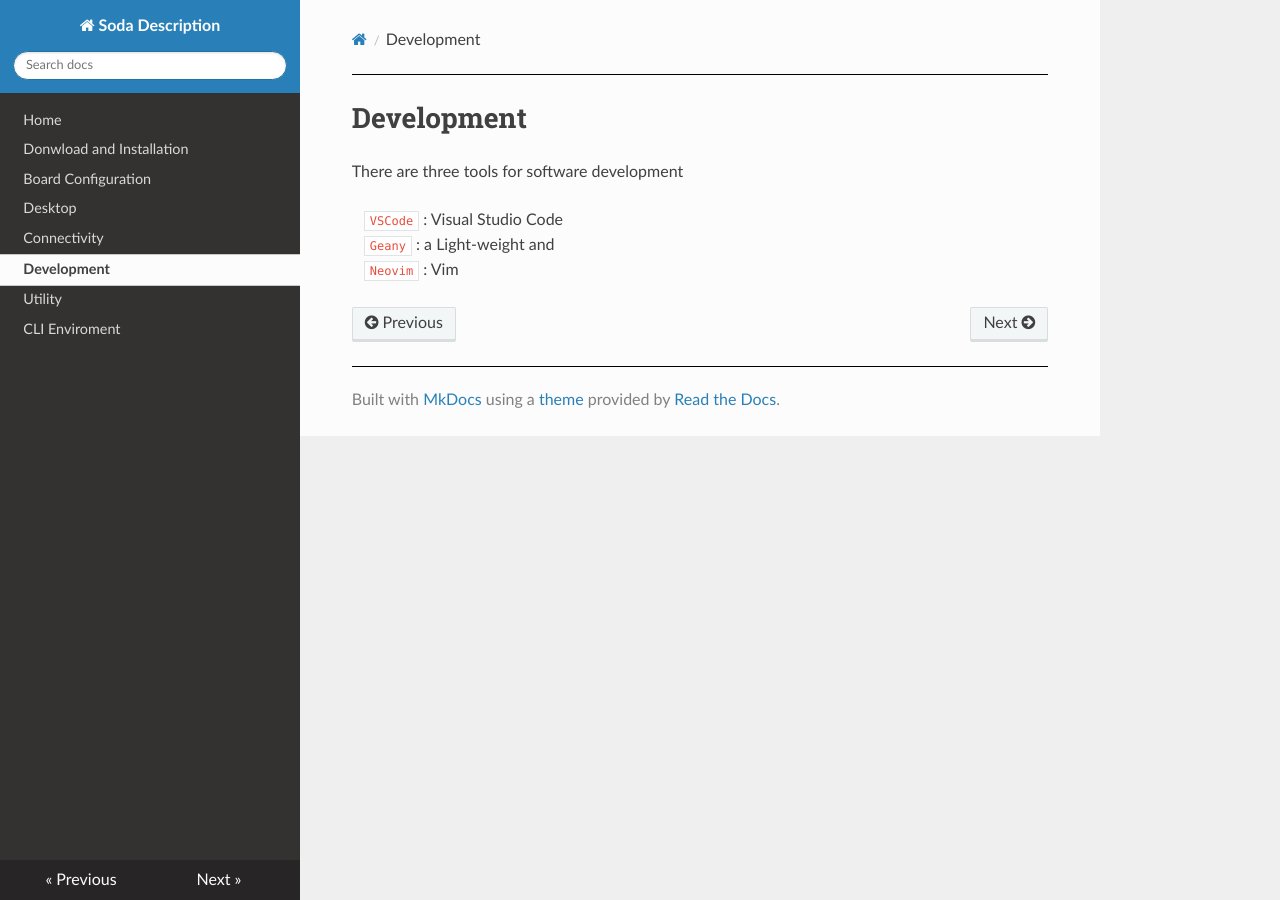
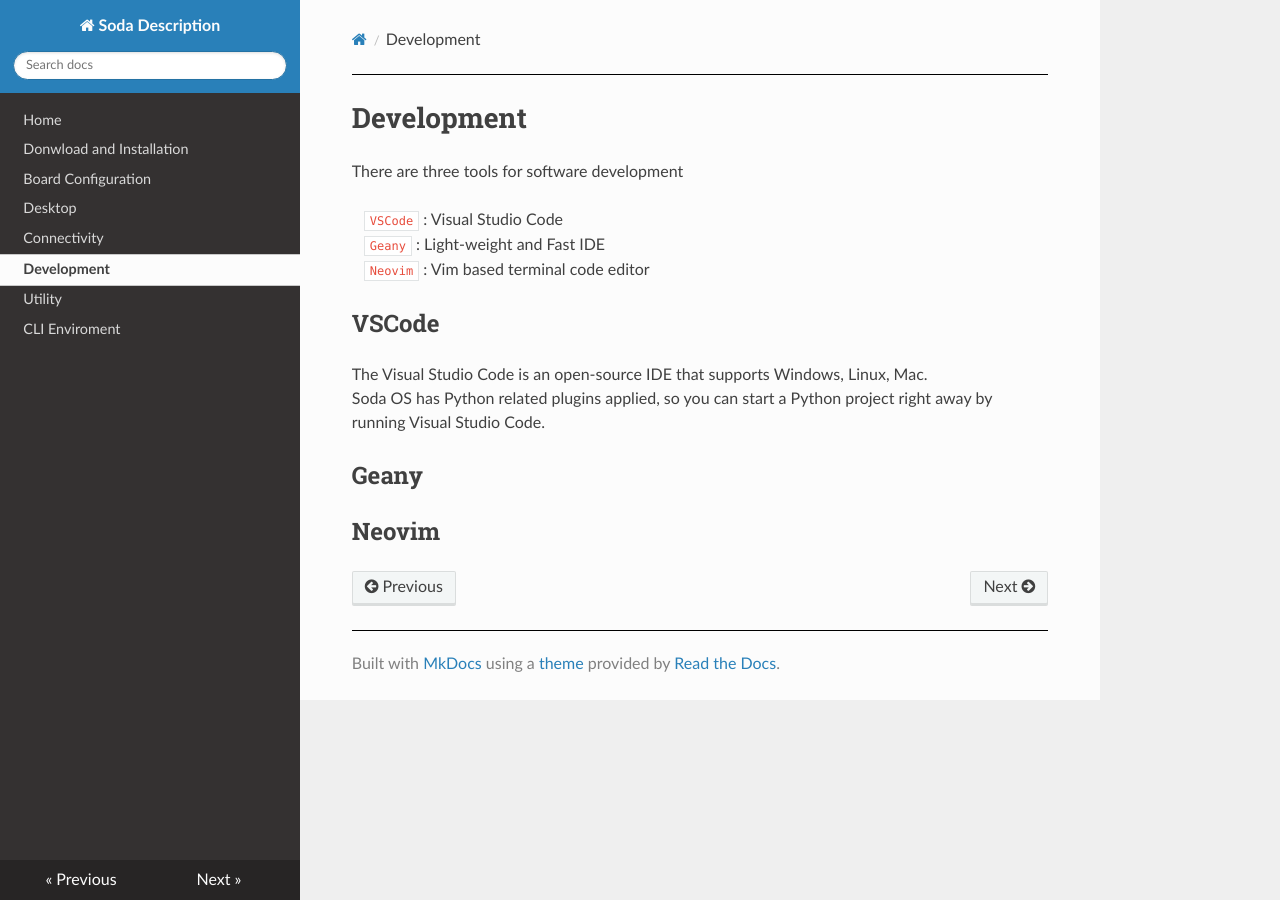
Before and after one commit to hanback-docs/soda_docs, an MkDocs documentation site: the page built from docs/Development.md, in a window 1280 px wide. Built offline with MkDocs 1.6.1, drawn with Linux system fonts in a browser that asks for light colours; nearby versions of some CDN libraries.

Commit message:
development revision 1

```diff
--- a/docs/Development.md
+++ b/docs/Development.md
@@ -1,6 +1,14 @@
 <h1> Development </h1>
 There are three tools for software development<br>
 
-&emsp;<code class="code_accent">VSCode</code> : Visual Studio Code <br>
-&emsp;<code class="code_accent">Geany</code> : a Light-weight and <br>
-&emsp;<code class="code_accent">Neovim</code> : Vim<br>
+&emsp;<code class="code_accent">VSCode</code> : Visual Studio Code<br>
+&emsp;<code class="code_accent">Geany</code> : Light-weight and Fast IDE<br>
+&emsp;<code class="code_accent">Neovim</code> : Vim based terminal code editor<br>
+
+<h2>VSCode</h2>
+The Visual Studio Code is an open-source IDE that supports Windows, Linux, Mac. <br>
+Soda OS has Python related plugins applied, so you can start a Python project right away by running Visual Studio Code.
+
+<h2>Geany</h2>
+
+<h2>Neovim</h2>
```
